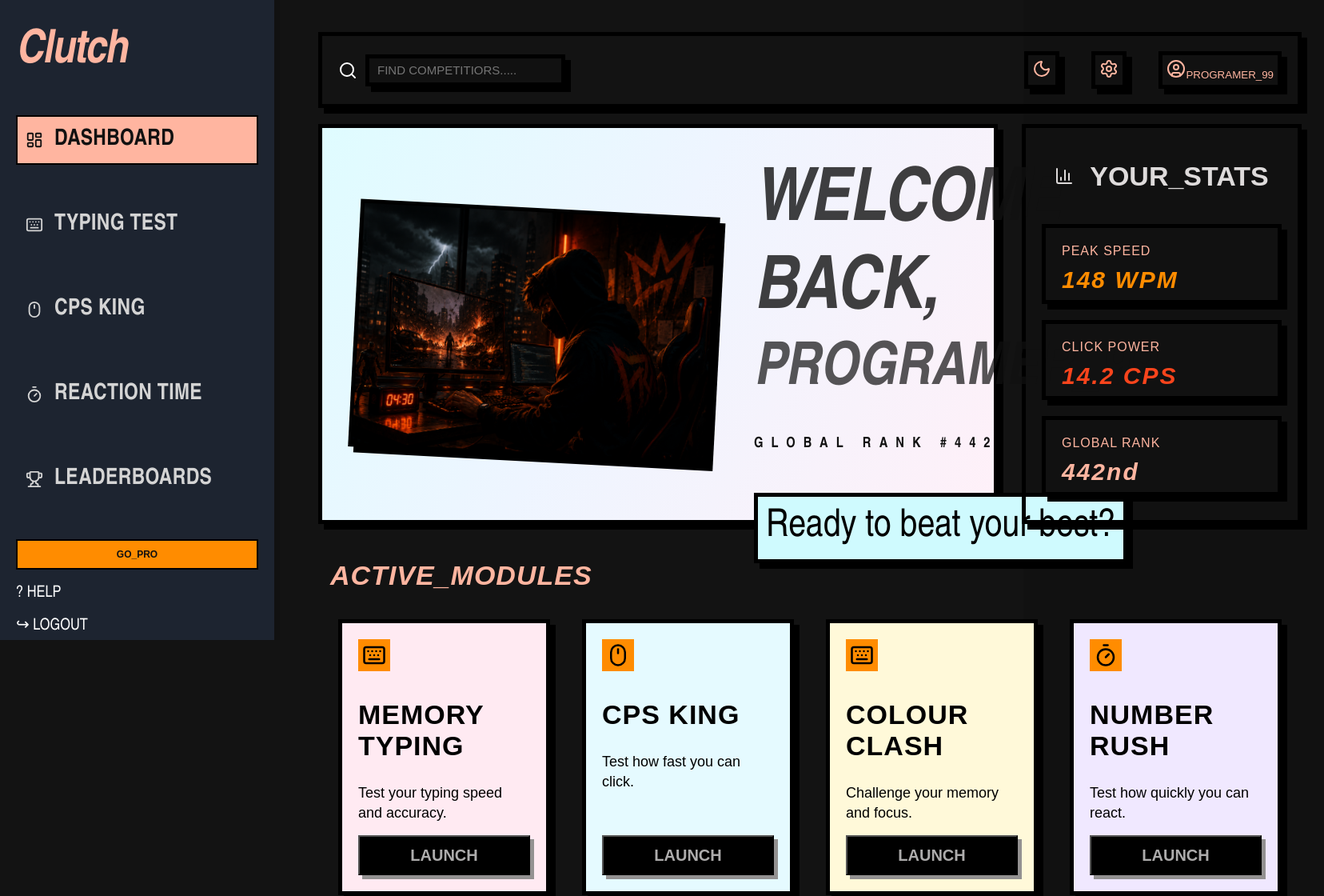
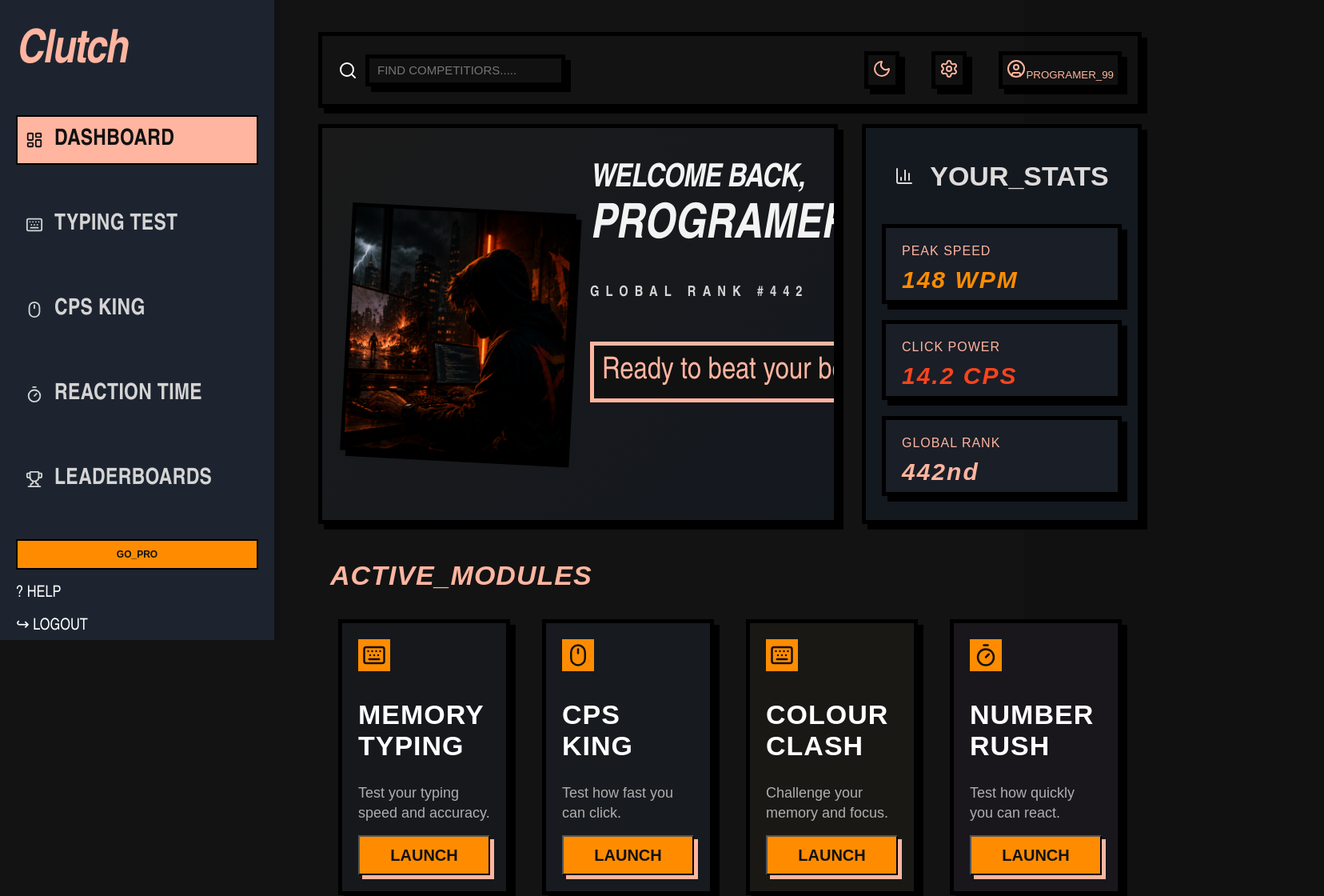
Before and after one commit to mathely27/project-x, a React (Vite) app: page / in a window 1280 px wide. Shown: the top 1120 px of the page at 80% size, 1656 px wide, since content can reach past the window. Built offline with nearby package versions, Linux system fonts and the light colour scheme.

Commit message:
more chnages in ui

```diff
--- a/src/index.css
+++ b/src/index.css
@@ -87,7 +87,7 @@ position:fixed;
 border: 2px solid transparent;
 gap:14px;
 cursor: pointer;
-transition: background-color 0.25s ease, color 0.25s ease;
+transition: background-color 0.25s ease, color 0.25s ease, padding-left 0.25s ease;
 
 }
 .sidebar nav p svg {
@@ -97,7 +97,7 @@ transition: background-color 0.25s ease, color 0.25s ease;
 }
 .sidebar nav p:hover {
   background-color: #2a2a2a;
-  color: #ffb5a0;
+  padding-left: 20px;
 
 }
 .sidebar nav p.active {
@@ -137,11 +137,19 @@ transition: background-color 0.25s ease, color 0.25s ease;
   font-size: 12px;
   font-weight: 800;
   cursor: pointer;
+  transition: transform 0.15s ease, box-shadow 0.15s ease;
 }
-
+.sidebar-bottom button:hover {
+  transform: translateY(-2px);
+  box-shadow: 4px 4px 0 #ffb5a0;
+}
 .sidebar-bottom {
   margin-top: auto;
   font-size: 20px;
+}
+.sidebar-bottom button:active {
+  transform: translateY(1px);
+  box-shadow: none;
 }
 
 .sidebar-bottom p{
@@ -219,13 +227,18 @@ cursor: pointer;
 
 .welcome-card{
   /* background-color: #f8441c;; */
-    background: linear-gradient(
+    /* background: linear-gradient(
         120deg,
         #dffcff 0%,
         #eef5ff 45%,
         #fff0f8 100%
-    );
-  width:850px;
+    ); */
+     background: linear-gradient(
+      135deg,
+      #1A1A1A 0%,
+      #14181F 100%
+  );
+  width:650px;
   height:500px;
         border:5px solid black;
   box-shadow:7px 7px 0 black;
@@ -234,65 +247,67 @@ cursor: pointer;
   flex-direction:row;
   padding:20px;
   flex:1;
-      transition: transform 0.2s ease;
-    transform-origin: top left;
+      transition: transform 0.3s ease, box-shadow 0.3s ease;
+    overflow: hidden; /*text bahar jara tha*/
 }
 
 
 .welcome-card:hover {
-    transform: rotate(1deg) translateY(2px);
+    transform: translateY(-6px);
+    box-shadow: 10px 10px 0 #ff8c00;
 }
 
 .welcome-img {
-  width: 450px;
+  width: 280px;
   height: 310px;
   object-fit: cover;
   transform: translateY(60px)  rotate(3deg);
     border:5px solid black;
   box-shadow:7px 7px 0 black;
-  margin:20px;
+  margin:20px 10px;
 
 }
 .welcome-info{
 
-   margin-left: 30px;
+   margin-left: 15px;
 margin-top: 20px;
     display: flex;
     flex-direction: column;
+    min-width: 0;
 }
 
 .welcome-info h1{
 
-      font-size: 92px;
-    font-weight: 1500;
-    color: #111111;
+      font-size: 40px;
+    font-weight: 900;
+      color: #ffffff;
+  opacity: 0.95;
     /* margin-bottom: 8px; */
-    opacity: 0.8;
+
 }
 
 .welcome-info h3 {
-    font-size: 74px;
+    font-size: 60px;
     /* margin-top: 20px; */
-    color: #111111;
+   color: #ffffff;
+  opacity: 0.95;
     margin-bottom: 35px;
     font-style: italic;
-    opacity: 0.7;
+
 }
 .welcome-info p {
-    font-size: 48px;
-    color: #000000;
+    font-size: 38px;
+    color: #ffb5a0;
     margin-bottom: 60px;
-        border:5px solid black;
-  box-shadow:7px 7px 0 black;
-  /* background-color: #111111; */
+       border: 5px solid #ffb5a0;
+
+  background-color: #111111;
   /* color: #f8441c; */
   padding:10px;
   display:flex;
   align-items:center;
    width: fit-content;
-
-       background-color: #CFFAFE;
-
+   white-space: nowrap;
 
    /* animation: triggerBox 0.8s ease-in-out infinite; */
 
@@ -326,9 +341,9 @@ margin-top: 20px;
 .global-rank{
   font-size:18px;
   font-weight:600;
-   letter-spacing: 10px;
+   letter-spacing: 8px;
    margin-bottom: 50px;
-   color:#111111;
+   color: #d4d4d4;
 }
 
 .dashboard-cards {
@@ -339,21 +354,21 @@ margin-top: 20px;
 .stats-card{
   display:flex;
   flex-direction: column;
-
+   background-color: #14181F;
   border:5px solid black;
   box-shadow:7px 7px 0 black;
-  color:#ff8c00;
+  color: #ffb5a0;
   gap:40px;
       width: 350px;
     box-sizing: border-box;
     justify-content: center;
     height:500px;
-          transition: transform 0.2s ease;
-    transform-origin: top left;
+         transition: transform 0.3s ease, box-shadow 0.3s ease;
 
 }
 .stats-card:hover {
-    transform: rotate(1deg) translateY(2px);
+    transform: translateX(6px);
+    box-shadow: 10px 4px 0 #ffb5a0;
 }
 .cards-row {
     display: flex;
@@ -397,7 +412,13 @@ margin-top: 20px;
     border:5px solid black;
   box-shadow:7px 7px 0 black;
   height:100px;
+  background-color: #1A1E27;
+  transition: transform 0.2s ease, border-color 0.2s ease;
 
+}
+.stats-item:hover {
+    transform: scale(1.03);
+    border-color: #ff8c00;
 }
 
 .stats-info{
@@ -459,7 +480,7 @@ margin-top: 20px;
     display: flex;
     flex-direction: column;
     gap:15px;
-
+ transition: transform 0.25s cubic-bezier(.34,1.56,.64,1), box-shadow 0.25s ease;
 }
 /* .module-card {
     transition: transform 0.2s ease;
@@ -473,12 +494,27 @@ margin-top: 20px;
     transform-origin: bottom left;
     /* background-color: #ff1493; */
 }
-
+.module-card:nth-child(odd):hover {
+    transform: rotate(-2deg) translateY(-8px) scale(1.02);
+    box-shadow: 10px 10px 0 #ff8c00;
+}
+.module-card:nth-child(even):hover {
+    transform: rotate(2deg) translateY(-8px) scale(1.02);
+    box-shadow: 10px 10px 0 #ffb5a0;
+}
+/*odd even tah lagya bcz ooposotie direction ch vdiiya lage*/
 
  /* ===================================== */
+.module-card:nth-child(1) { background-color: #17181C; }
+.module-card:nth-child(2) { background-color: #171A1E; }
+.module-card:nth-child(3) { background-color: #1A1815; }
+.module-card:nth-child(4) { background-color: #19171C; }
+.module-card:nth-child(5) { background-color: #15191A; }
+.module-card:nth-child(6) { background-color: #1A1815; }
+.module-card:nth-child(7) { background-color: #171A20; }
+.module-card:nth-child(8) { background-color: #1A171A; }
 
-
-.module-card:nth-child(1) {
+/* .module-card:nth-child(1) {
     background-color: #FFEAF2;
 }
 
@@ -508,18 +544,19 @@ margin-top: 20px;
 
 .module-card:nth-child(8) {
     background-color: #FFE9FA;
-}
+} */
 
 .module-card:hover {
-    transform: rotate(-2deg) translateY(-3px);
+    transform: rotate(-8deg) scale(1.1);
+    transition: transform 0.25s ease;
 }
 
 .module-card svg {
     width: 40px;
     height: 40px;
     padding:5px;
-    background-color:#ff8c00;
-    color: #000000;
+    background-color: #ff8c00;
+    color: #111111;
     margin-bottom:20px;
 }
 
@@ -529,7 +566,7 @@ margin-top: 20px;
     font-weight: 700;
       letter-spacing:1px;
       margin: 0 0 12px 0;
-      color:#000000;
+      color: #ffffff;
 
 }
 
@@ -540,7 +577,7 @@ margin-top: 20px;
     font-family: Arial, sans-serif;
     /* color:#d4d4d4;
      */
-     color:#000000;
+     color: #b0aeae;
 }
 
 
@@ -549,7 +586,7 @@ margin-top: 20px;
     width: 100%;
     height: 50px;
 
-    background-color:#ffb5a0;
+    background-color: #ff8c00;
     /* color: #111111; */
     /* border: 4px solid black;
     box-shadow: 5px 5px 0 black; */
@@ -558,15 +595,15 @@ margin-top: 20px;
     font-weight: 900;
     cursor: pointer;
 
-    background-color: #000000;
-    color: #adacac;
-    box-shadow: 5px 5px 0 rgb(147, 145, 145);
+    /* background-color: #000000; */
+    color: #111111;
+   box-shadow: 5px 5px 0 #ffb5a0;
 }
 
 .module-card button:hover{
-    background-color:  #adacac;
-    color: #000000;
-    box-shadow: 5px 5px 0 black;
+    background-color: #ffb5a0;
+  color: #111111;
+  box-shadow: 5px 5px 0 #ff8c00;
     border:5px solid #000000;
 
 }
```
